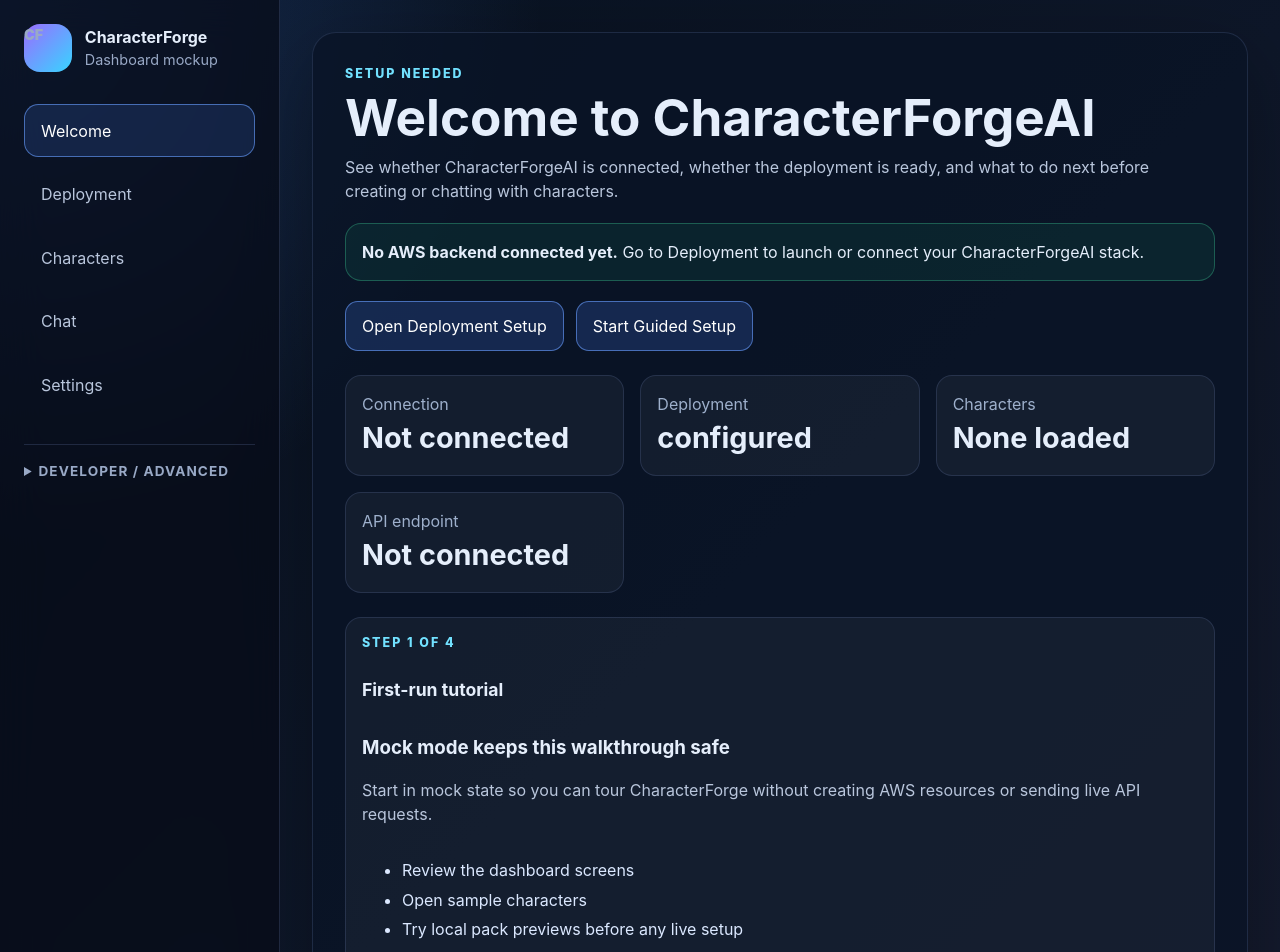
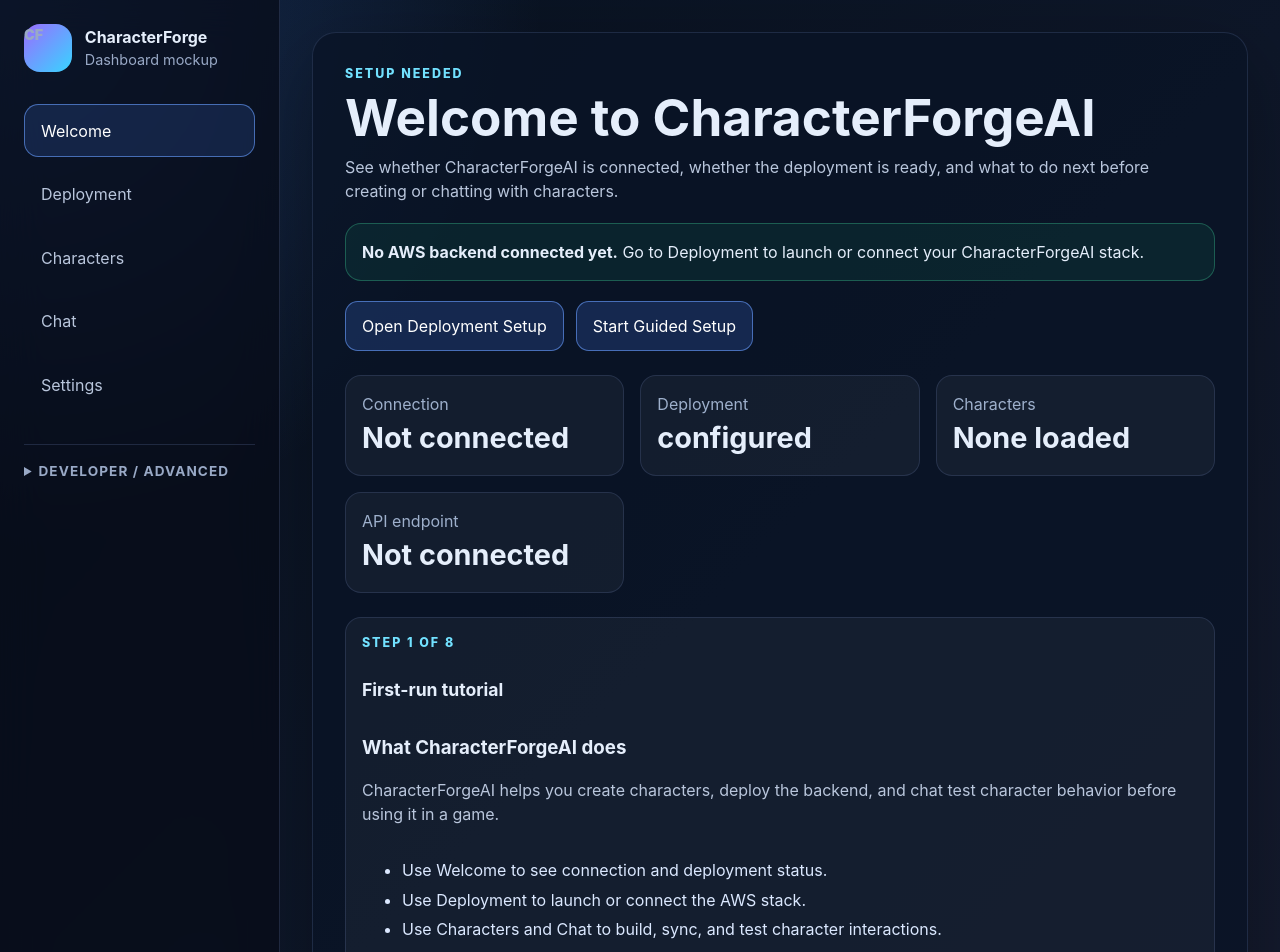
Before and after one commit to Cloudygb/CharacterForge-AI, a React (Vite) app in the folder apps/dashboard/: page / in a window 1280 px wide. Shown: the top 952 px of the page. Built offline with nearby package versions, Linux system fonts and the light colour scheme.

Commit message:
Rewrite first-run setup guide

```diff
--- a/apps/dashboard/src/App.tsx
+++ b/apps/dashboard/src/App.tsx
@@ -162,11 +162,17 @@ type PackExportState = {
   preview: CharacterPackManifest;
 };
 
+type TutorialAction = {
+  label: string;
+  screen: ScreenId;
+};
+
 type TutorialStep = {
   title: string;
   body: string;
   checklist: string[];
   nextLabel: string;
+  actions?: TutorialAction[];
 };
 
 type UpdateSettings = {
@@ -398,28 +404,97 @@ const bedrockModelOptions = [
 
 const firstRunTutorialSteps: TutorialStep[] = [
   {
-    title: "Mock mode keeps this walkthrough safe",
-    body: "Start in mock state so you can tour CharacterForge without creating AWS resources or sending live API requests.",
-    checklist: ["Review the dashboard screens", "Open sample characters", "Try local pack previews before any live setup"],
-    nextLabel: "Next: Safety"
+    title: "What CharacterForgeAI does",
+    body: "CharacterForgeAI helps you create characters, deploy the backend, and chat test character behavior before using it in a game.",
+    checklist: [
+      "Use Welcome to see connection and deployment status.",
+      "Use Deployment to launch or connect the AWS stack.",
+      "Use Characters and Chat to build, sync, and test character interactions."
+    ],
+    nextLabel: "Next: Prerequisites"
   },
   {
-    title: "AWS can charge for deployed resources",
-    body: "Even small Lambda, API Gateway, DynamoDB, CloudWatch, or storage experiments can create usage charges after deployment.",
-    checklist: ["Set budgets and delete test stacks when finished", "Use the AWS free tier only as a limit guide", "Check billing before sharing a demo"],
-    nextLabel: "Next: Credentials"
+    title: "Prerequisites before you deploy",
+    body: "Before pressing Start, confirm you have an AWS account, an AWS profile in the AWS CLI, an AWS region picked, Bedrock model access, and local desktop dependencies installed.",
+    checklist: [
+      "AWS profile: choose the CLI profile the app should use; do not paste raw AWS keys.",
+      "AWS region: pick the region where the stack and Bedrock model access are available.",
+      "Bedrock model access: enable the selected model in the AWS console before deployment."
+    ],
+    nextLabel: "Next: Deployment setup"
   },
   {
-    title: "Never paste production credentials",
-    body: "Browser fields are for local test keys only. Production games should call a trusted backend or proxy that keeps secrets server-side.",
-    checklist: ["Do not commit API keys", "Do not screenshot real secrets", "Rotate any key that may have been exposed"],
-    nextLabel: "Next: Dashboard tour"
+    title: "Open Deployment and choose setup values",
+    body: "Deployment collects the AWS profile, AWS region, Bedrock model, and stack name that identify the backend you are about to create or reconnect.",
+    checklist: [
+      "Use a clear stack name so you can recognize it later in CloudFormation.",
+      "Review the dry-run preview before starting live work.",
+      "Keep the API Base URL and API Key fields blank until the stack provides real connection values."
+    ],
+    nextLabel: "Next: Start backend",
+    actions: [{ label: "Open Deployment", screen: "deployment" }]
   },
   {
-    title: "Dashboard tour",
-    body: "Use Characters to manage local content, Chat to try conversations, and Developer / Advanced only when you need diagnostics.",
-    checklist: ["Keep mock mode until you intentionally connect", "Manage character content from one Characters section", "Open advanced diagnostics only when needed"],
-    nextLabel: "Finish tutorial and open Settings"
+    title: "Start the backend",
+    body: "When prerequisites are ready, press Start from Deployment, watch the stack status, and wait for outputs before connecting the dashboard.",
+    checklist: [
+      "Start can create AWS resources that may cost money.",
+      "Wait for CloudFormation status and deployment logs to finish.",
+      "If Start fails, fix the setup value or AWS permission before retrying."
+    ],
+    nextLabel: "Next: Connect API",
+    actions: [{ label: "Open Deployment", screen: "deployment" }]
+  },
+  {
+    title: "Connect with API Base URL and API Key",
+    body: "After deployment, copy or accept the API Base URL and API Key from the stack outputs, then test the connection from Settings.",
+    checklist: [
+      "API Base URL identifies the deployed CharacterForgeAI API endpoint.",
+      "API Key is kept in memory for this session and should never be committed, screenshotted, or shared.",
+      "Use Test Connection to load real character status before chatting."
+    ],
+    nextLabel: "Next: Characters",
+    actions: [{ label: "Open Settings", screen: "settings" }]
+  },
+  {
+    title: "Create or import characters",
+    body: "Use Characters to create or import characters, review local folder status, and sync safe records before testing conversations.",
+    checklist: [
+      "Create a character when you want a new profile and action set.",
+      "Import a local character folder or pack when content already exists.",
+      "Confirm records are synced before relying on them in Chat."
+    ],
+    nextLabel: "Next: Chat and payloads",
+    actions: [
+      { label: "Open Characters", screen: "characters" },
+      { label: "Open Character Editor", screen: "editor" },
+      { label: "Open Character Packs", screen: "packs" }
+    ]
+  },
+  {
+    title: "Chat with a synced character and inspect payloads",
+    body: "Use Chat with a synced character to test replies, then view response payload details when you need to debug actions or raw JSON.",
+    checklist: [
+      "Select a synced character before sending a chat prompt.",
+      "Review action payload output to confirm quests, items, flags, combat, or relationship changes are shaped correctly.",
+      "Open payload preview only when you need diagnostics; do not share raw outputs that contain private test data."
+    ],
+    nextLabel: "Next: End safely",
+    actions: [
+      { label: "Open Chat", screen: "chat" },
+      { label: "Open Payload Preview", screen: "json" }
+    ]
+  },
+  {
+    title: "End deployment safely",
+    body: "When you are finished, export/save before delete, then use the End button only when you are ready to delete the AWS stack and stop charges.",
+    checklist: [
+      "Export/save before delete so local characters and payload examples are not lost.",
+      "Use End from Deployment to delete the stack only after confirming the exact stack name.",
+      "Verify deletion completes in CloudFormation and keep no raw secrets in logs or screenshots."
+    ],
+    nextLabel: "Finish guided setup and open Settings",
+    actions: [{ label: "Open Deployment", screen: "deployment" }]
   }
 ];
 
@@ -483,7 +558,7 @@ function loadInitialSettings(): ApiSettings {
     const parsed = JSON.parse(storedSettings) as Partial<ApiSettings>;
     return {
       apiBaseUrl: typeof parsed.apiBaseUrl === "string" ? parsed.apiBaseUrl : "",
-      apiKey: typeof parsed.apiKey === "string" ? parsed.apiKey : ""
+      apiKey: ""
     };
   } catch {
     return { apiBaseUrl: "", apiKey: "" };
@@ -927,7 +1002,7 @@ function downloadJsonFile(payload: unknown): string {
 }
 
 function WelcomeScreen({
-  onOpenDeployment,
+  onOpenScreen,
   onOpenSettings,
   onReopenTutorial,
   onSkipTutorial,
@@ -938,7 +1013,7 @@ function WelcomeScreen({
   showTutorial,
   tutorialStepIndex
 }: {
-  onOpenDeployment: () => void;
+  onOpenScreen: (screen: ScreenId) => void;
   onOpenSettings: () => void;
   onReopenTutorial: () => void;
   onSkipTutorial: () => void;
@@ -958,6 +1033,7 @@ function WelcomeScreen({
     (sharedState.deployment.phase === "not_configured" ? "No stack connected" : sharedState.deployment.phase.replaceAll("_", " "));
   const characterCountLabel = connected ? sharedState.characters.length.toString() : "None loaded";
   const connectionLabel = connected ? "Connected" : "Not connected";
+  const tutorialStepLabel = `Step ${tutorialStepIndex + 1} of ${firstRunTutorialSteps.length}`;
 
   function handleTutorialNext() {
     if (finalStep) {
@@ -990,7 +1066,7 @@ function WelcomeScreen({
       </div>
       {!connected ? (
         <div className="button-row">
-          <button type="button" onClick={onOpenDeployment}>Open Deployment Setup</button>
+          <button type="button" onClick={() => onOpenScreen("deployment")}>Open Deployment Setup</button>
           <button className="secondary" type="button" onClick={onReopenTutorial}>Start Guided Setup</button>
         </div>
       ) : null}
@@ -1002,7 +1078,7 @@ function WelcomeScreen({
       </div>
       {showTutorial ? (
         <section className="tutorial-card" aria-labelledby="tutorial-title">
-          <p className="eyebrow">Step {tutorialStepIndex + 1} of {firstRunTutorialSteps.length}</p>
+          <p className="eyebrow">{tutorialStepLabel}</p>
           <h2 id="tutorial-title">First-run tutorial</h2>
           <h3>{tutorialStep.title}</h3>
           <p>{tutorialStep.body}</p>
@@ -1023,6 +1099,11 @@ function WelcomeScreen({
           </div>
           <div className="button-row">
             <button type="button" onClick={handleTutorialNext}>{tutorialStep.nextLabel}</button>
+            {tutorialStep.actions?.map((action) => (
+              <button className="secondary" type="button" key={action.label} onClick={() => onOpenScreen(action.screen)}>
+                {action.label}
+              </button>
+            ))}
             <button className="secondary" type="button" onClick={onSkipTutorial}>Skip tutorial</button>
           </div>
         </section>
@@ -2506,7 +2587,7 @@ export default function App() {
       default:
         return (
           <WelcomeScreen
-            onOpenDeployment={() => setActiveScreen("deployment")}
+            onOpenScreen={setActiveScreen}
             onOpenSettings={() => setActiveScreen("settings")}
             onReopenTutorial={handleReopenTutorial}
             onSkipTutorial={handleSkipTutorial}
```
Also changed, not shown: 1 other file (tests, documents, lock files or other folders).
